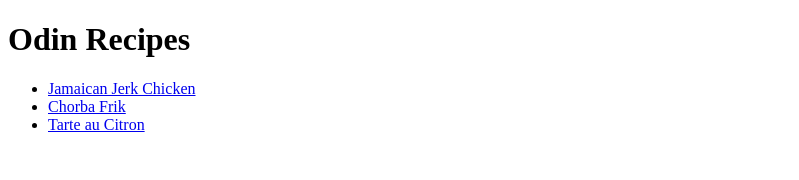
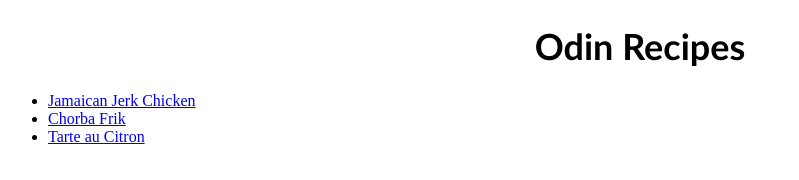
Before and after one commit to chloeabbade/odin-recipes, a plain HTML site: page index.html in a window 1280 px wide. Shown: the whole page, without its empty margins (0-799 px from the left). Drawn offline with Linux system fonts and the light colour scheme.

Commit message:
Add styling to site headre

```diff
--- a/index.html
+++ b/index.html
@@ -8,7 +8,7 @@
     </head>
 
     <body>
-        <h1>Odin Recipes</h1>
+        <h1 id="header">Odin Recipes</h1>
         <ul>
        <li><a href="recipes/jerkchicken.html">Jamaican Jerk Chicken</a></li>
        <li><a href="recipes/chorba.html">Chorba Frik</a></li>
--- a/styles.css
+++ b/styles.css
@@ -0,0 +1,6 @@
+#header {
+    font-family: 'Trebuchet MS', 'Lucida Sans Unicode', 'Lucida Grande', 'Lucida Sans', Arial, sans-serif;
+    text-align: center;
+    font-size: 36px;
+    font-weight: 700;
+}
```
